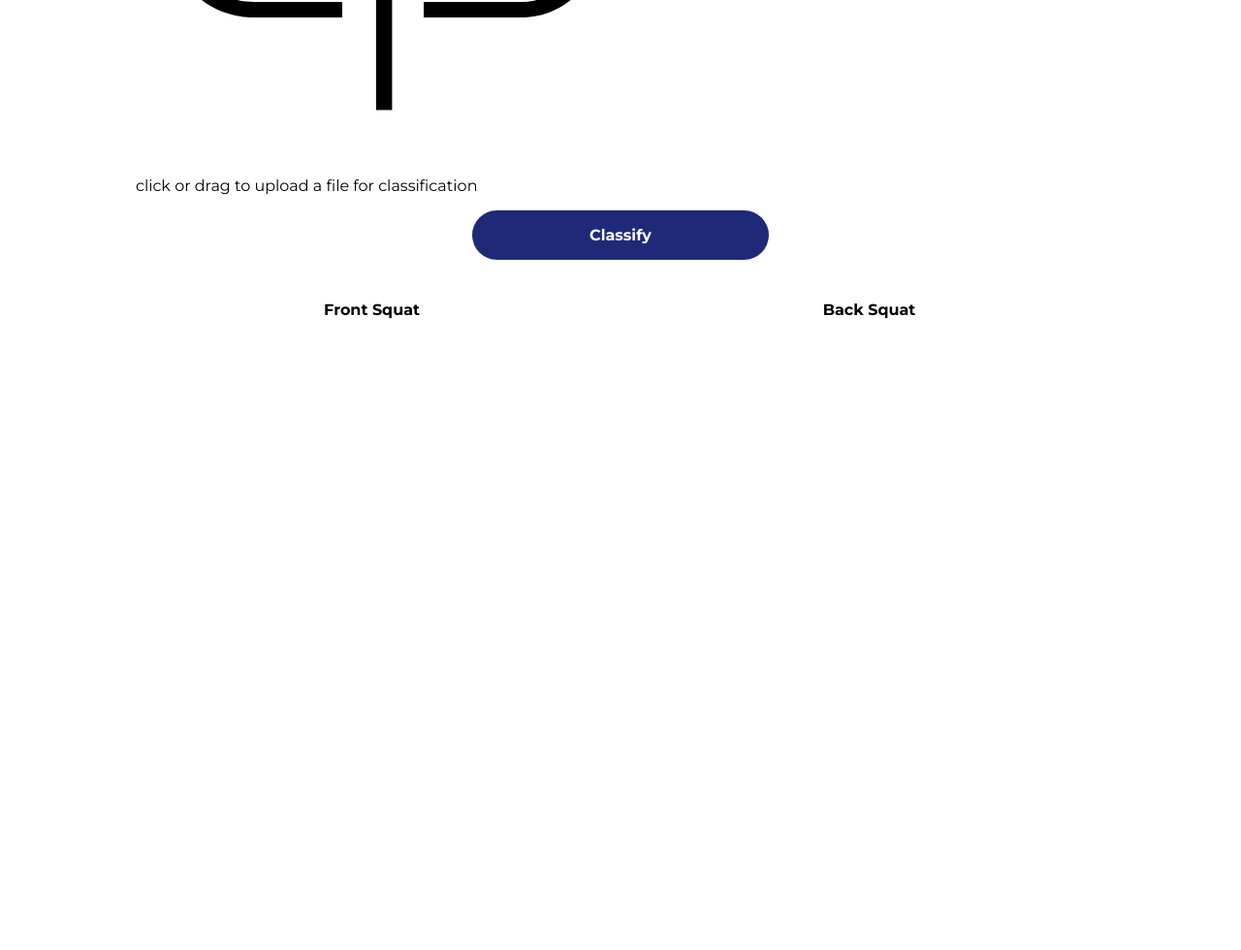
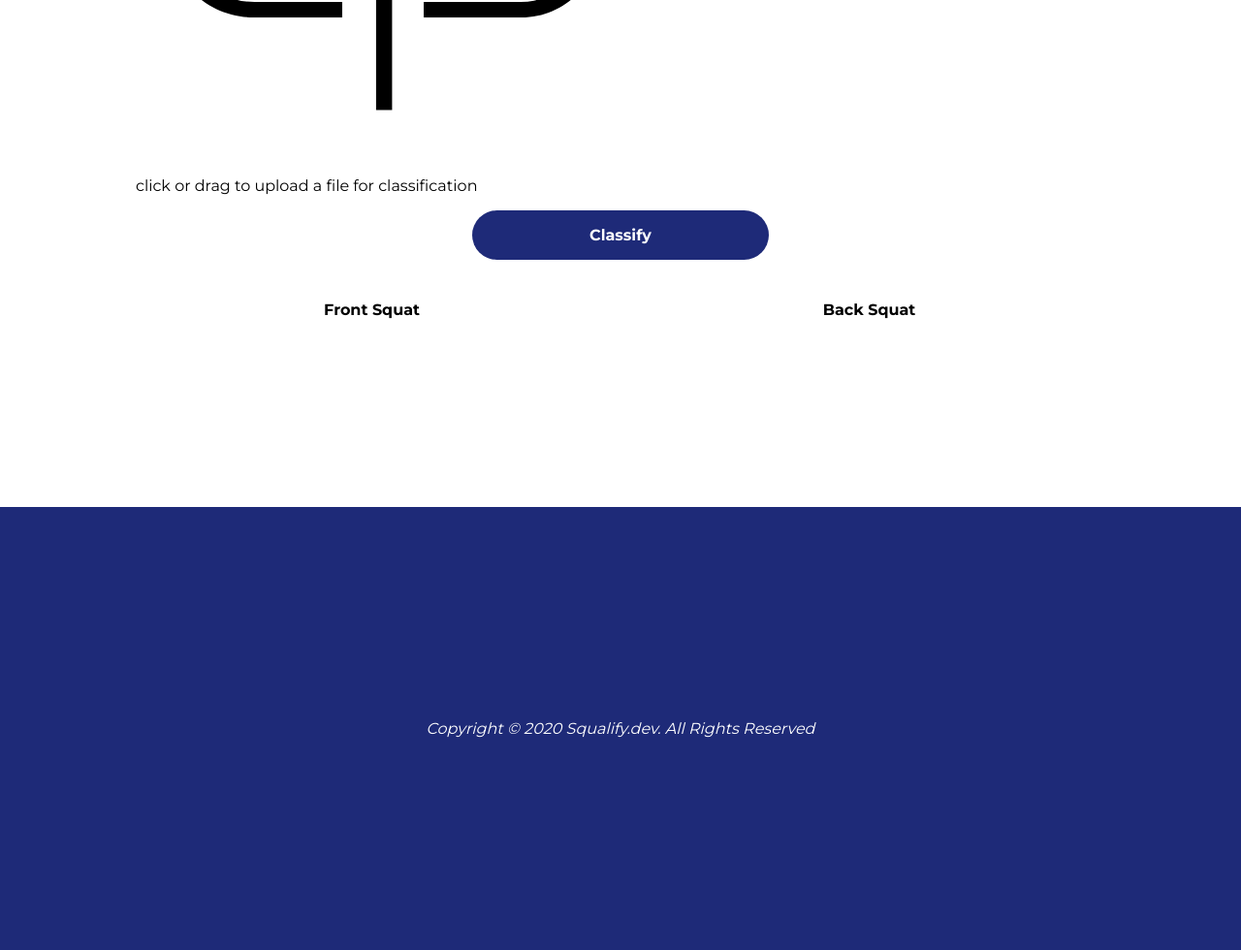
Before and after one commit to m0sys/squalifier, a Gatsby site in the folder app/squalify/: page /classification in a window 1280 px wide. Shown: the part 640-1620 px from the top of the page at 97% size. Before the commit the page ends 1163 px from the top, so only its background shows below. Built offline with nearby package versions, Linux system fonts and the light colour scheme; Gatsby itself is replaced by a stand-in of ours; what apollo-upload-client would draw is missing.

Commit message:
feat: add footer component

```diff
--- /dev/null
+++ b/app/squalify/src/components/Footer/footer.jsx
@@ -0,0 +1,20 @@
+import React from "react";
+
+import Grid from "../Grid/grid";
+import footerStyles from "./footer.module.scss";
+
+const Footer = props => {
+  const today = new Date();
+
+  return (
+    <footer>
+      <Grid>
+        <p className={footerStyles.cc}>
+          Copyright © {today.getFullYear()} Squalify.dev. All Rights Reserved
+        </p>
+      </Grid>
+    </footer>
+  );
+};
+
+export default Footer;
--- /dev/null
+++ b/app/squalify/src/components/Footer/footer.module.scss
@@ -0,0 +1,17 @@
+@import "../../styles/main.scss";
+
+footer {
+  padding: $scale2 0;
+  background: color(primary);
+  color: white;
+  .cc {
+    text-align: center;
+    font-size: $scale-1;
+    margin-bottom: 0;
+    font-style: italic;
+    @include desktop {
+      font-size: $scale0;
+      grid-column: 1 / 13;
+    }
+  }
+}
--- a/app/squalify/src/components/Layout/layout.jsx
+++ b/app/squalify/src/components/Layout/layout.jsx
@@ -1,5 +1,6 @@
 import React from "react";
 import Header from "../Header/header";
+import Footer from "../Footer/footer";
 
 const Layout = props => {
   const { children } = props;
@@ -8,6 +9,7 @@ const Layout = props => {
     <React.Fragment>
       <Header />
       {children}
+      <Footer />
     </React.Fragment>
   );
 };
```
